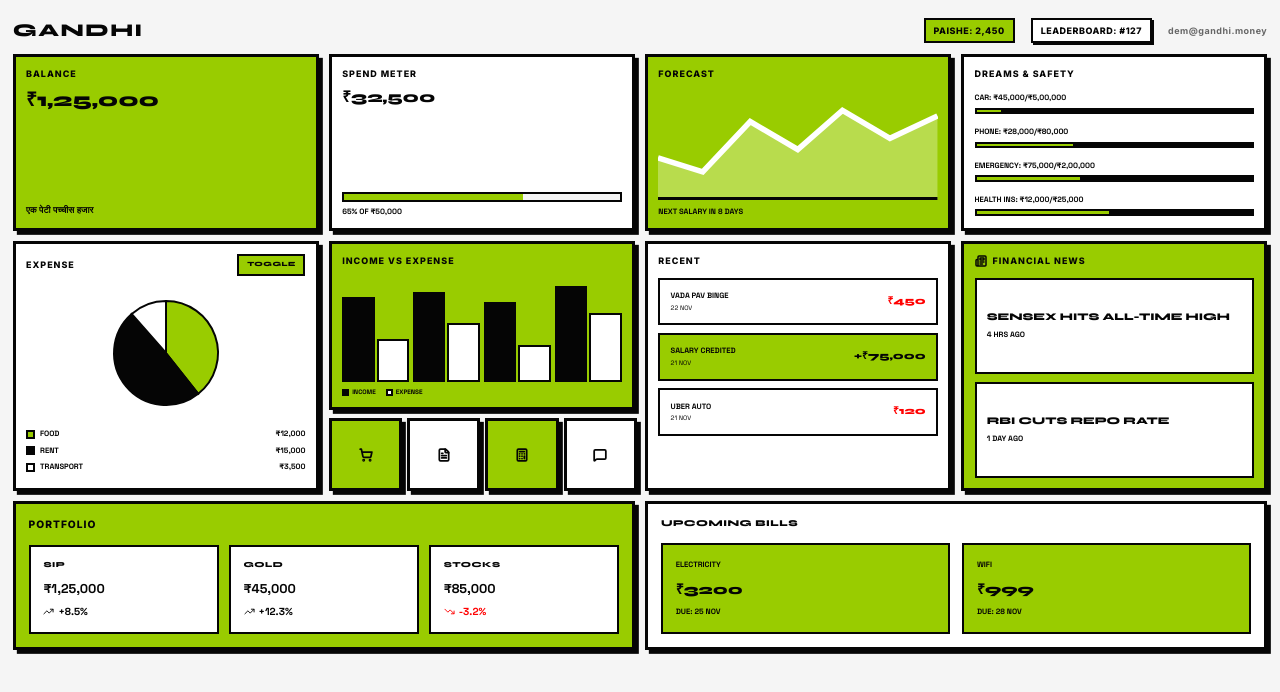
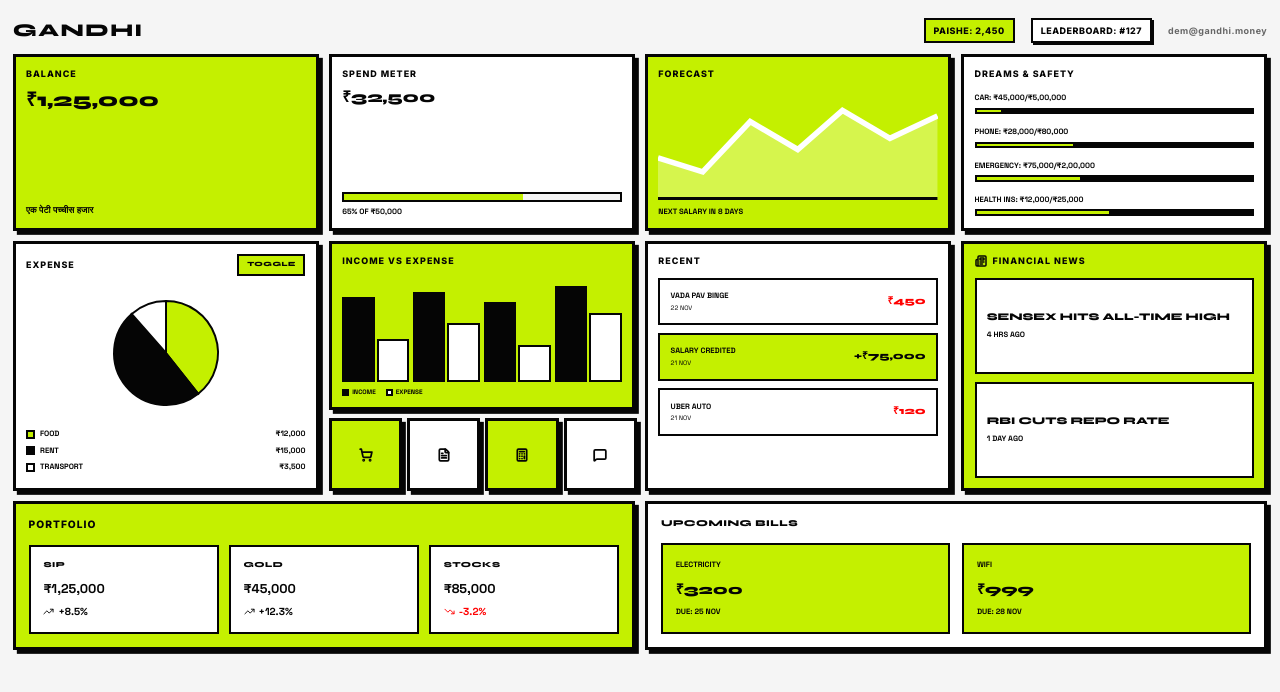
Before and after one commit to omsandippatil/Gandhi, a Next.js app: page /home in a window 1280 px wide. Shown: the top 692 px of the page. Built offline with nearby package versions, Linux system fonts and the light colour scheme; a web font is replaced by a local one.

Commit message:
Changed Color

```diff
--- a/app/home/page.tsx
+++ b/app/home/page.tsx
@@ -12,13 +12,13 @@ const Dashboard = () => {
   const spent = 32500;
 
   const expenseData = [
-    { name: 'FOOD', value: 12000, color: '#99CC00' },
+    { name: 'FOOD', value: 12000, color: '#C4F000' },
     { name: 'RENT', value: 15000, color: '#050505' },
     { name: 'TRANSPORT', value: 3500, color: '#FFFFFF' }
   ];
 
   const incomeData = [
-    { name: 'SALARY', value: 75000, color: '#99CC00' },
+    { name: 'SALARY', value: 75000, color: '#C4F000' },
     { name: 'FREELANCE', value: 25000, color: '#050505' }
   ];
 
@@ -114,7 +114,7 @@ const Dashboard = () => {
             gap: '6px'
           }}>
             <div style={{
-              background: '#99CC00',
+              background: '#C4F000',
               border: '2px solid #050505',
               padding: '4px 8px',
               fontWeight: 800
@@ -168,7 +168,7 @@ const Dashboard = () => {
       }}>
 
         <div className="brutal-shadow" style={{
-          background: '#99CC00',
+          background: '#C4F000',
           border: '3px solid #050505',
           padding: 'clamp(8px, 0.8vw, 12px)',
           transition: 'all 0.2s',
@@ -203,7 +203,7 @@ const Dashboard = () => {
           </div>
           <div style={{ background: '#F5F5F5', height: 'clamp(10px, 0.8vw, 12px)', border: '2px solid #050505', position: 'relative', marginTop: 'auto' }}>
             <div style={{
-              background: '#99CC00',
+              background: '#C4F000',
               height: '100%',
               width: `${(spent / budget) * 100}%`,
               transition: 'width 0.5s'
@@ -215,7 +215,7 @@ const Dashboard = () => {
         </div>
 
         <div className="brutal-shadow" style={{
-          background: '#99CC00',
+          background: '#C4F000',
           border: '3px solid #050505',
           padding: 'clamp(8px, 0.8vw, 12px)',
           transition: 'all 0.2s',
@@ -265,7 +265,7 @@ const Dashboard = () => {
                 </div>
                 <div style={{ background: '#050505', height: 'clamp(6px, 0.5vw, 8px)', border: '2px solid #050505' }}>
                   <div style={{
-                    background: '#99CC00',
+                    background: '#C4F000',
                     height: '100%',
                     width: `${(dream.saved / dream.target) * 100}%`
                   }} />
@@ -290,7 +290,7 @@ const Dashboard = () => {
             <button
               onClick={() => setPieMode(pieMode === 'expense' ? 'income' : 'expense')}
               style={{
-                background: pieMode === 'expense' ? '#99CC00' : '#FFFFFF',
+                background: pieMode === 'expense' ? '#C4F000' : '#FFFFFF',
                 color: '#050505',
                 border: '2px solid #050505',
                 padding: 'clamp(3px, 0.3vw, 4px) clamp(6px, 0.6vw, 8px)',
@@ -349,7 +349,7 @@ const Dashboard = () => {
 
         <div style={{ display: 'flex', flexDirection: 'column', gap: 'clamp(4px, 0.6vw, 8px)' }}>
           <div className="brutal-shadow" style={{
-            background: '#99CC00',
+            background: '#C4F000',
             border: '3px solid #050505',
             padding: 'clamp(8px, 0.8vw, 12px)',
             color: '#050505',
@@ -404,9 +404,9 @@ const Dashboard = () => {
             flex: '0.02 0 auto'
           }}>
             {[
-              { icon: ShoppingCart, bg: '#99CC00' },
+              { icon: ShoppingCart, bg: '#C4F000' },
               { icon: FileText, bg: '#FFFFFF' },
-              { icon: Calculator, bg: '#99CC00' },
+              { icon: Calculator, bg: '#C4F000' },
               { icon: MessageSquare, bg: '#FFFFFF' }
             ].map((btn, i) => {
               const Icon = btn.icon;
@@ -449,7 +449,7 @@ const Dashboard = () => {
           </div>
           {transactions.map((txn, i) => (
             <div key={i} style={{
-              background: txn.amount > 0 ? '#99CC00' : '#FFFFFF',
+              background: txn.amount > 0 ? '#C4F000' : '#FFFFFF',
               border: '2px solid #050505',
               padding: 'clamp(8px, 0.8vw, 12px)',
               marginBottom: i === transactions.length - 1 ? '0' : 'clamp(6px, 0.6vw, 10px)',
@@ -486,7 +486,7 @@ const Dashboard = () => {
         </div>
 
         <div className="brutal-shadow" style={{
-          background: '#99CC00',
+          background: '#C4F000',
           border: '3px solid #050505',
           padding: 'clamp(8px, 0.8vw, 12px)',
           transition: 'all 0.2s',
@@ -559,7 +559,7 @@ const Dashboard = () => {
 
         <div className="brutal-shadow" style={{
           gridColumn: 'span 2',
-          background: '#99CC00',
+          background: '#C4F000',
           border: '3px solid #050505',
           padding: 'clamp(10px, 1vw, 14px)',
           transition: 'all 0.2s',
@@ -631,7 +631,7 @@ const Dashboard = () => {
             {bills.map((bill, i) => (
               <div key={i} style={{
                 flex: 1,
-                background: '#99CC00',
+                background: '#C4F000',
                 border: '2px solid #050505',
                 padding: 'clamp(10px, 1vw, 14px)',
                 color: '#050505',
--- a/app/page.tsx
+++ b/app/page.tsx
@@ -74,8 +74,8 @@ export default function GandhiPage() {
         .font-devnagri { font-family: 'Hind Guntur', sans-serif; }
         .font-chunky { font-family: 'Bungee Inline', cursive; }
 
-        .text-acid-green { color: #99CC00; }
-        .bg-acid-green { background-color: #99CC00; }
+        .text-acid-green { color: #C4F000; }
+        .bg-acid-green { background-color: #C4F000; }
         .text-void-black { color: #050505; }
         .bg-void-black { background-color: #050505; }
         .text-paper-white { color: #F5F5F5; }
@@ -178,7 +178,7 @@ export default function GandhiPage() {
         }
 
         .text-chunky-green {
-          color: #99CC00;
+          color: #C4F000;
           -webkit-text-stroke: 2px #050505;
           paint-order: stroke fill;
           filter: drop-shadow(6px 6px 0px rgba(0,0,0,0.3));
```
